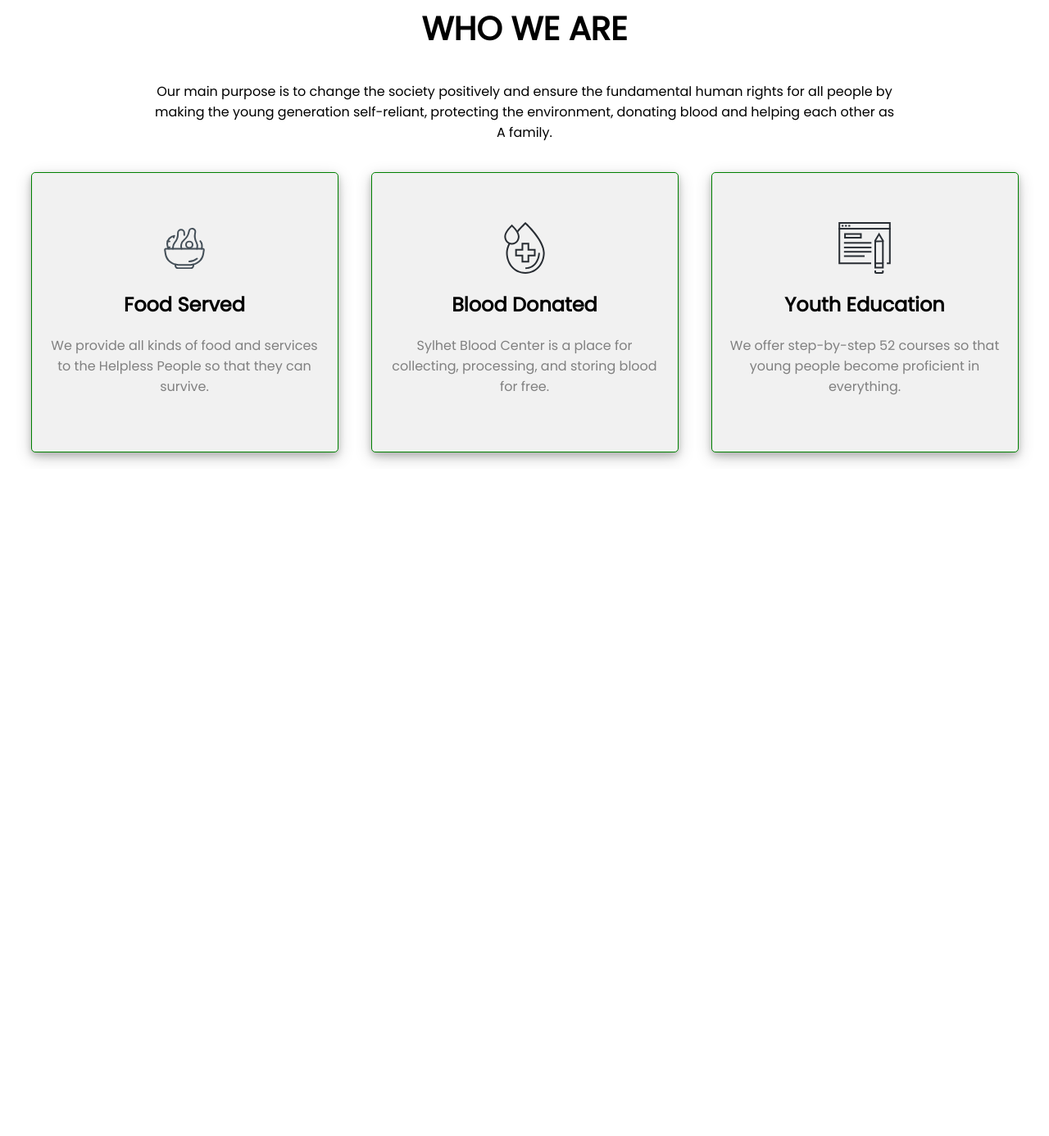
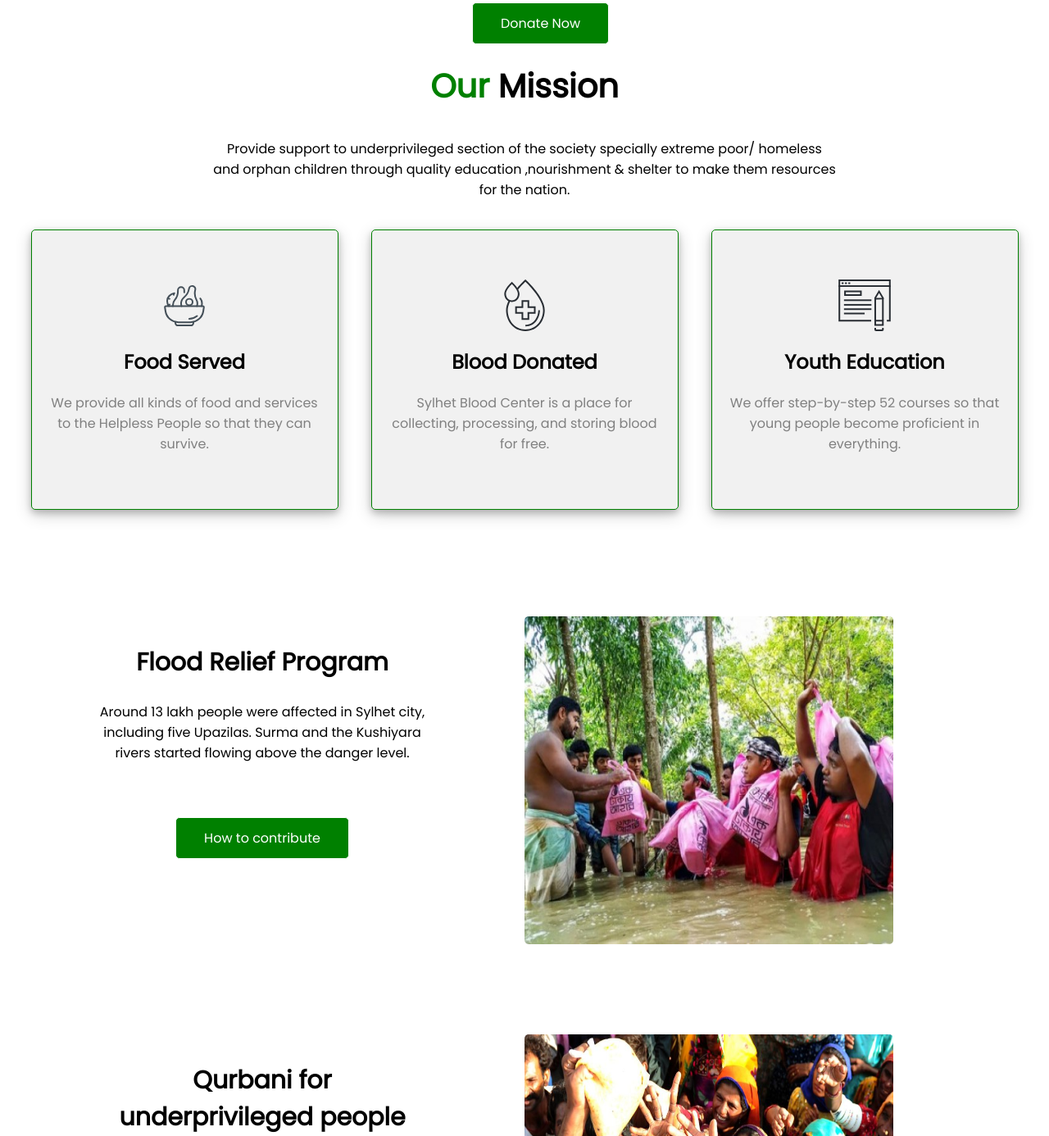
Before and after one commit to sumaakter1/donate-people, a plain HTML site: page index.html in a window 1280 px wide. Shown: the part 1414-2800 px from the top of the page at 82% size. Before the commit the page ends 1986 px from the top, so only its background shows below. Drawn offline with Linux system fonts and the light colour scheme.

Commit message:
relief-section

```diff
--- a/index.html
+++ b/index.html
@@ -23,7 +23,7 @@
           serves you.
         </p>
         <h2>Become a Volunteer</h2>
-        <a class="button" href="#">Explore More </a>
+        <a target="_blank" class="button" href="#">Explore More </a>
       </div>
     </section>
     <section>
@@ -50,13 +50,13 @@
     </section>
     <section>
       <div class="donate-section">
-        <h1>WHO WE ARE</h1>
+        <h1><span style="color: green">Our</span> Mission</h1>
         <p>
-          Our main purpose is to change the society positively and ensure the
-          fundamental human rights for all people by <br />
-          making the young generation self-reliant, protecting the environment,
-          donating blood and helping each other as <br />
-          A family.
+          Provide support to underprivileged section of the society specially
+          extreme poor/ homeless <br />
+          and orphan children through quality education ,nourishment & shelter
+          to make them resources <br />
+          for the nation.
         </p>
       </div>
       <div class="box">
@@ -86,5 +86,46 @@
         </div>
       </div>
     </section>
+
+    <section class="flexible-container">
+      <div class="relief">
+        <h1>Flood Relief Program</h1>
+        <p>
+          Around 13 lakh people were affected in Sylhet city, including five
+          Upazilas. Surma and the Kushiyara rivers started flowing above the
+          danger level.
+        </p>
+        <a class="button" href="#">How to contribute</a>
+      </div>
+      <div>
+        <img src="images/donation11.jpg" alt="" />
+      </div>
+    </section>
+    <section class="flexible-container">
+      <div class="relief">
+        <h1>Qurbani for underprivileged people</h1>
+        <p>
+          Qurbani' or 'Udhiyah' in Arabic, means to sacrifice. Every year
+          Muslims around the world offer sacrifices following the religious
+          decree.
+        </p>
+        <a class="button" href="#">How to contribute</a>
+      </div>
+      <div>
+        <img src="images/donation0.jpg" alt="" />
+      </div>
+    </section>
+
+    <section>
+      <div class="donate-section">
+        <h1>WHO WE ARE</h1>
+        <p>
+          Our main purpose is to change the society positively and ensure the
+          fundamental human rights for all people by <br />
+          making the young generation self-reliant, protecting the environment,
+          donating blood and helping each other as A family.
+        </p>
+      </div>
+    </section>
   </body>
 </html>
--- a/style.css
+++ b/style.css
@@ -115,3 +115,22 @@ img {
   margin-top: 40px;
   width: 19%;
 }
+.flexible-container {
+  display: flex;
+}
+.flexible-container img {
+  width: 450px;
+  height: 400px;
+  border-radius: 5px;
+}
+.relief {
+  width: 400px;
+  padding: 50px 120px;
+  text-align: center;
+}
+.relief h1 {
+  font-size: 30px;
+}
+section {
+  margin-top: 70px;
+}
```
Also changed, not shown: images/donation0.jpg (added).
